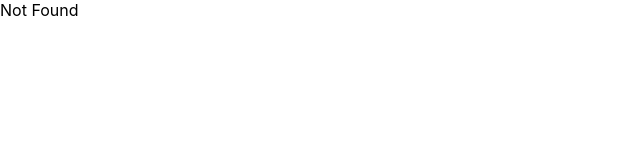
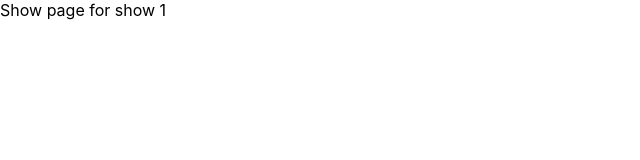
Before and after one commit to aidysproule/box-office-app, a React (Create React App) app: page /show/1 in a window 1280 px wide. Shown: the top 160 px of the page, without its empty margins (0-640 px from the left). Built offline with nearby package versions, Linux system fonts and the light colour scheme.

Commit message:
created dynamic show page

```diff
--- a/src/App.jsx
+++ b/src/App.jsx
@@ -2,6 +2,7 @@
 import Home from './pages/Home';
 import Starred from './pages/Starred';
 import MainLayout from './components/MainLayout';
+import Show from './pages/Show';
 
 function App() {
   return (
@@ -12,6 +13,8 @@
           <Route path="/starred" element={<Starred />} />
         </Route>
 
+        <Route path="/show/:showId" element={<Show />} />
+
         <Route path="*" element={<div>Not Found</div>} />
       </Routes>
     </BrowserRouter>
--- a/src/components/shows/ShowCard.jsx
+++ b/src/components/shows/ShowCard.jsx
@@ -15,7 +15,7 @@
       <p>{sumnmaryStripped}</p>
 
       <div>
-        <Link to="/">Read more</Link>
+        <Link to={`/show/${id}`}>Read more</Link>
         <button type="button">Star me</button>
       </div>
     </div>
--- /dev/null
+++ b/src/pages/Show.jsx
@@ -0,0 +1,9 @@
+import { useParams } from 'react-router-dom';
+
+const Show = () => {
+  const { showId } = useParams();
+
+  return <div>Show page for show {showId}</div>;
+};
+
+export default Show;
```
